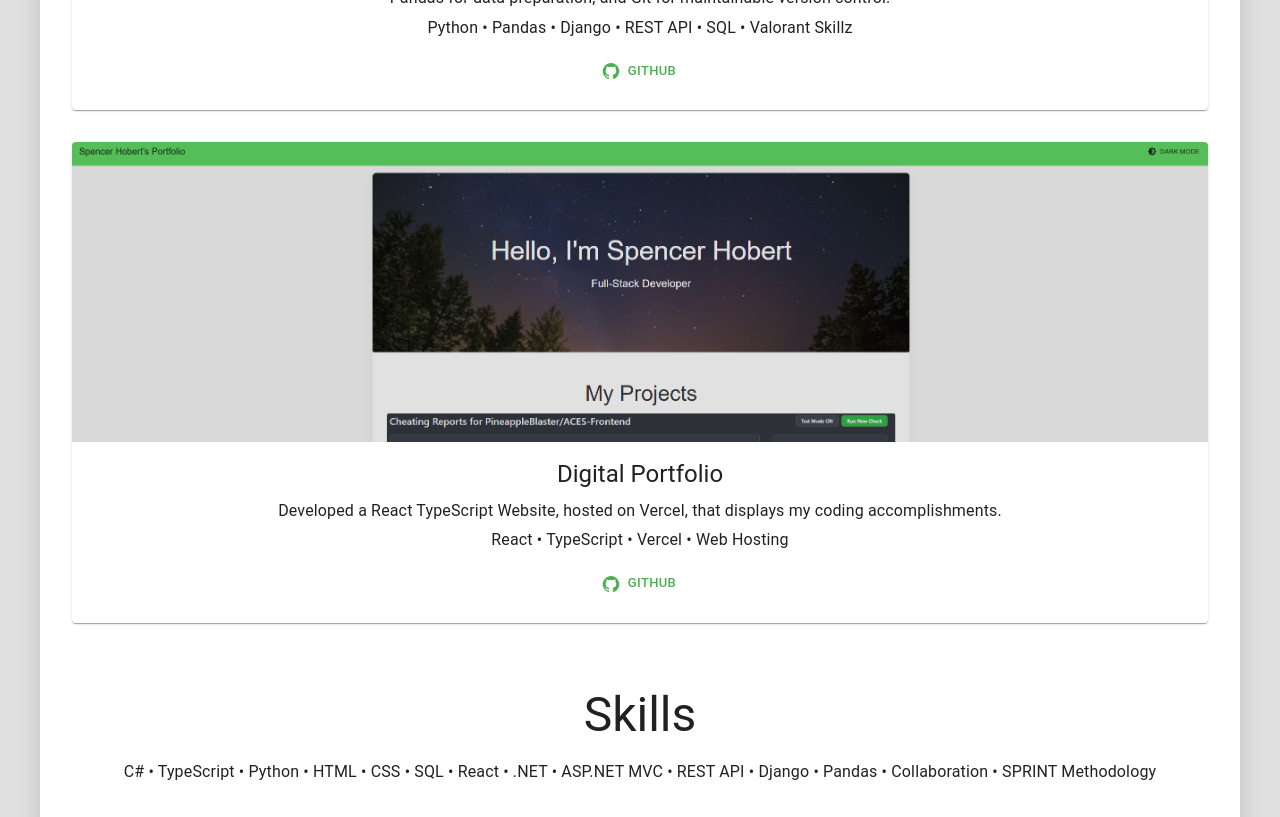
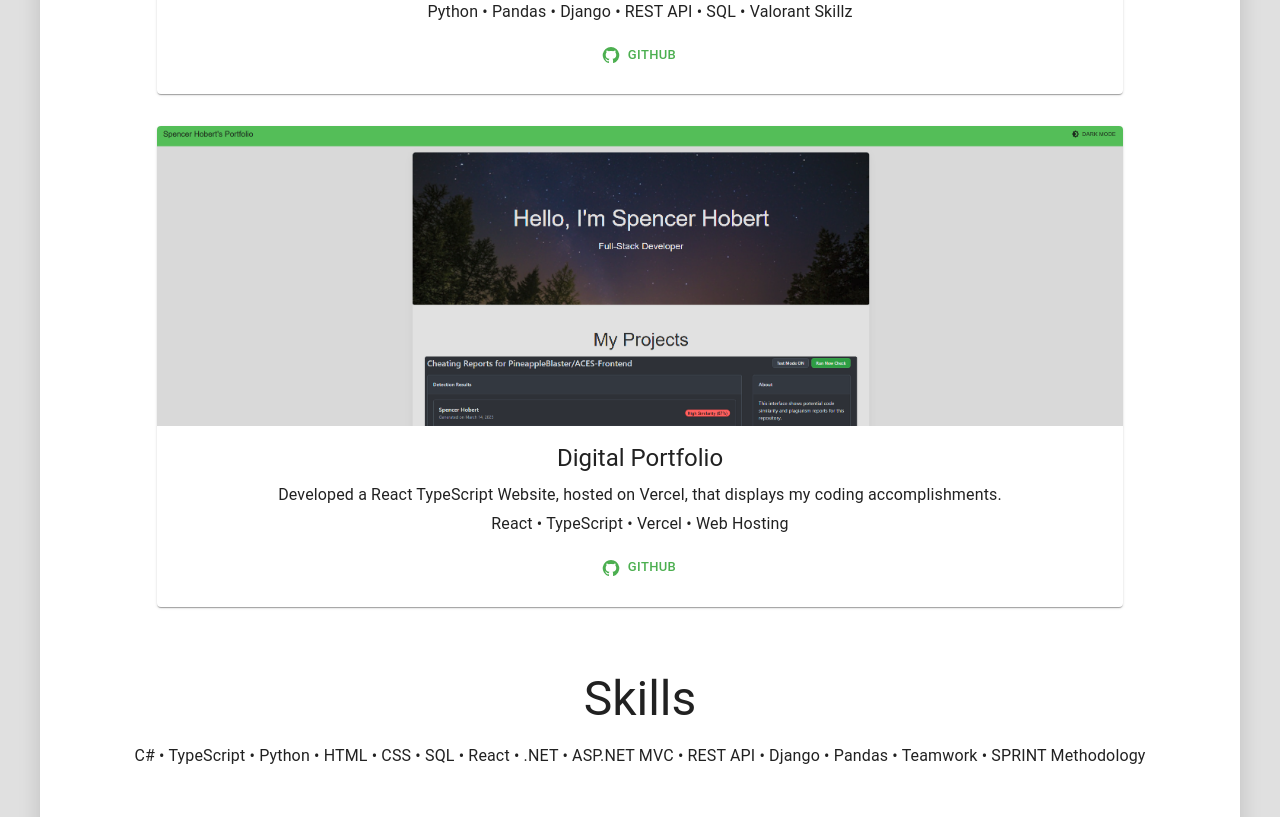
Before and after one commit to spencerhobert/digital-portfolio, a React (Vite) app: page / in a window 1280 px wide. Shown: the part 1980-2797 px from the top of the page. Built offline with nearby package versions, Linux system fonts and the light colour scheme; no server answers.

Commit message:
Got rid of header

```diff
--- a/src/App.tsx
+++ b/src/App.tsx
@@ -57,9 +57,6 @@ function App() {
     <ThemeProvider theme={theme}>
       <CssBaseline enableColorScheme />
 
-      {/* Header stays full width */}
-      <Header darkMode={darkMode} toggleDarkMode={toggleDarkMode} />
-
       {/* Main content with colored sides */}
       <Box sx={{
         display: 'flex',
--- a/src/components/About.tsx
+++ b/src/components/About.tsx
@@ -44,7 +44,8 @@ const About: React.FC = () => {
     return (
         <Box
             sx={{
-                textAlign: "center"
+                textAlign: "center",
+                alignContent: 'center'
             }}>
             <Typography variant="h3" component="h2" gutterBottom>
                 About Me
@@ -55,7 +56,7 @@ const About: React.FC = () => {
                 src={profilePicture}
                 variant='rounded'
             />
-            <Box sx={{ display: 'flex', flexDirection: 'column', alignItems: 'center', mb: 4 }}>
+            <Box sx={{ display: 'flex', flexDirection: 'column', alignItems: 'center', mb: 4, width: '80%', mx: 'auto' }}>
                 {aboutMeToHtml}
             </Box>
         </Box>
--- a/src/components/Projects.tsx
+++ b/src/components/Projects.tsx
@@ -54,7 +54,8 @@ const Projects: React.FC = () => {
                     gridColumn: 'span 12',
                     '@media (min-width:600px)': { gridColumn: 'span 6' },
                     '@media (min-width:900px)': { gridColumn: 'span 4' },
-                    width: '100%' // This ensures the Grid takes full width
+                    width: '85%', // This ensures the Grid takes full width
+                    mx: 'auto'
                 }}>
                     {/* Make sure the Card has full width */}
                     <Box sx={{ width: '100%', height: '100%' }}>
--- a/src/components/Skills.tsx
+++ b/src/components/Skills.tsx
@@ -9,13 +9,14 @@ const Skills: React.FC = () => {
         <Box
             sx={{
                 my: 8,
-                textAlign: "center"
+                textAlign: "center",
+                mx: 'auto'
             }}>
             <Typography variant="h3" component="h2" gutterBottom>
                 Skills
             </Typography>
             <Typography variant="body1" component="p">
-                C# • TypeScript • Python • HTML • CSS • SQL • React • .NET • ASP.NET MVC • REST API • Django • Pandas • Collaboration • SPRINT Methodology
+                C# • TypeScript • Python • HTML • CSS • SQL • React • .NET • ASP.NET MVC • REST API • Django • Pandas • Teamwork • SPRINT Methodology
             </Typography>
         </Box>
     );
```
